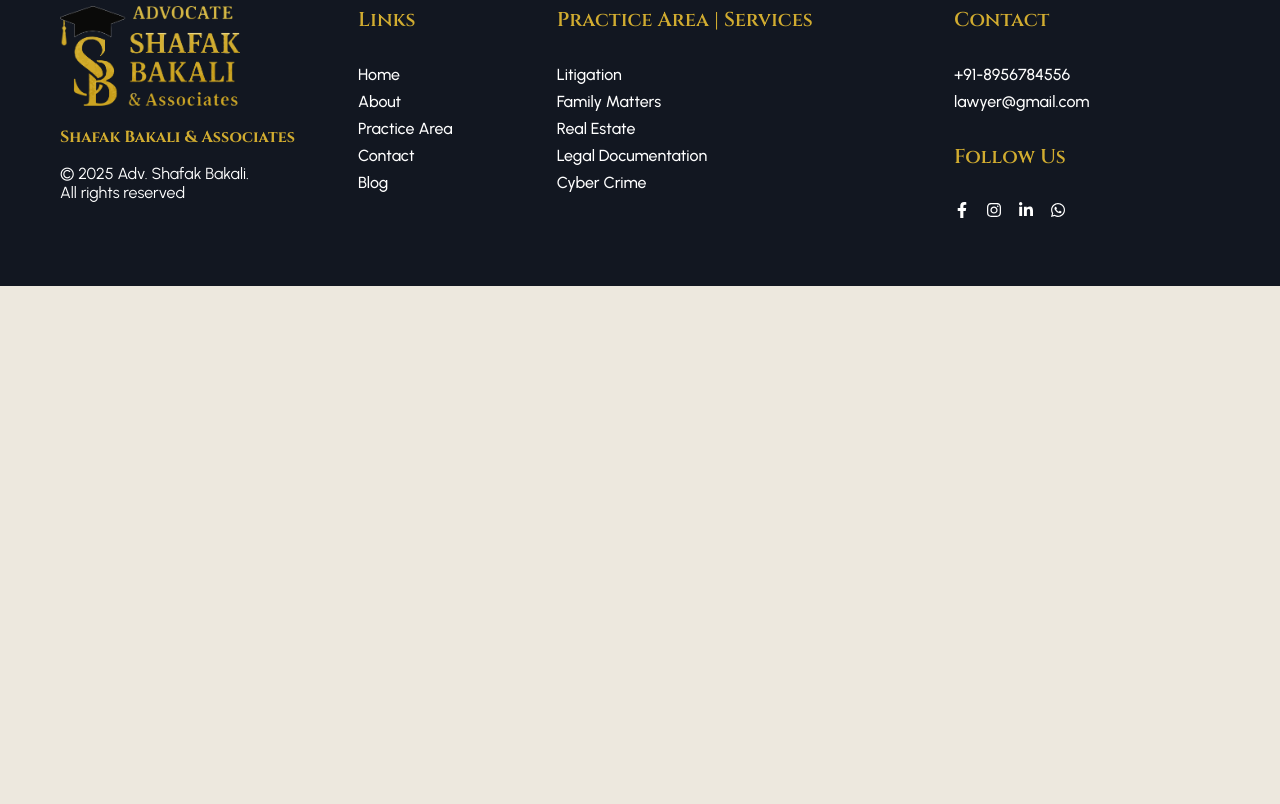
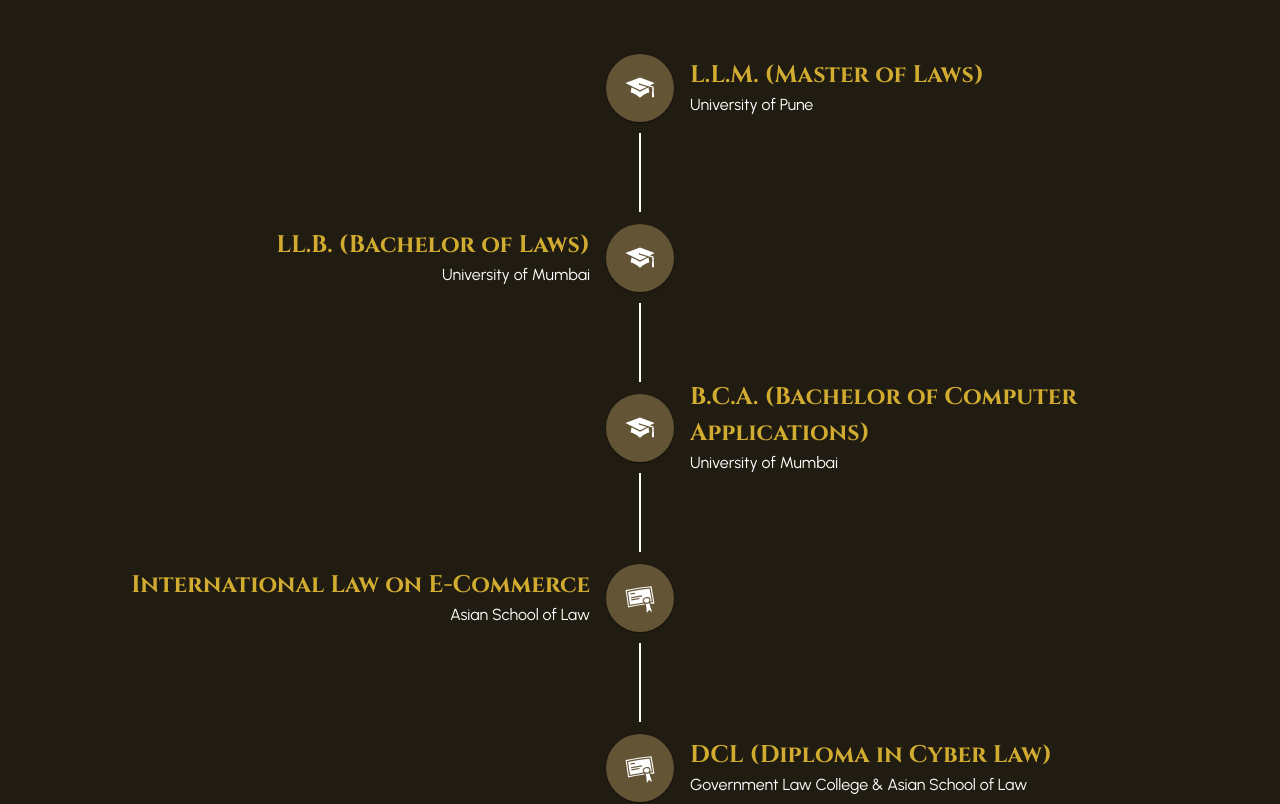
Before and after one commit to shafak36/shafakbakalilawyerwebsite, a Next.js app: page /about in a window 1280 px wide. Shown: the part 860-1664 px from the top of the page. Before the commit the page ends 1146 px from the top, so only its background shows below. Built offline with nearby package versions, Linux system fonts and the light colour scheme.

Commit message:
Add education section

```diff
--- a/package.json
+++ b/package.json
@@ -12,6 +12,7 @@
     "@emotion/react": "^11.14.0",
     "@emotion/styled": "^11.14.1",
     "@mui/icons-material": "^7.3.2",
+    "@mui/lab": "^7.0.0-beta.17",
     "@mui/material": "^7.3.2",
     "@vercel/analytics": "^1.5.0",
     "gray-matter": "^4.0.3",
--- a/src/app/about/page.js
+++ b/src/app/about/page.js
@@ -1,10 +1,11 @@
+import AboutPageEducation from "@/components/pages/about/AboutPageEducation";
 import AboutPageHero from "@/components/pages/about/AboutPageHero";
-
 
 export default function About() {
   return (
     <>
-      <AboutPageHero sectionId="hero" />
+      <AboutPageHero sectionID="hero" />
+      <AboutPageEducation sectionID="education" />
     </>
   );
 }
--- a/src/app/page.js
+++ b/src/app/page.js
@@ -9,7 +9,7 @@
 export default function Home() {
   return (
     <>
-      <HomePageHero sectionId="hero" />
+      <HomePageHero sectionID="hero" />
       <HomePageUSP sectionID={"usp"} />
       <HomePageServices sectionID={"services"} />
       <HomePageAboutMe sectionID={"about-me"} />
--- /dev/null
+++ b/src/components/pages/about/AboutPageEducation.jsx
@@ -0,0 +1,133 @@
+"use client";
+
+import Timeline from "@mui/lab/Timeline";
+import TimelineItem, { timelineItemClasses } from "@mui/lab/TimelineItem";
+import TimelineSeparator from "@mui/lab/TimelineSeparator";
+import TimelineConnector from "@mui/lab/TimelineConnector";
+import TimelineContent from "@mui/lab/TimelineContent";
+import TimelineDot from "@mui/lab/TimelineDot";
+import { Stack, useMediaQuery, useTheme } from "@mui/material";
+
+import { GiGraduateCap } from "react-icons/gi";
+import { GiDiploma } from "react-icons/gi";
+
+import Container from "@/components/layout/Container";
+
+import styles from "@/styles/pages/Aboutpage.module.css";
+
+const AboutPageEducation = ({ sectionID }) => {
+  const theme = useTheme();
+  const isSmallScreen = useMediaQuery(theme.breakpoints.down("sm"));
+
+  return (
+    <section id={sectionID} className={`${styles.educationSection}`}>
+      <Container className="container-y-padding">
+        <Timeline
+          sx={{
+            [`@media (max-width:600px)`]: {
+              [`& .${timelineItemClasses.root}:before`]: {
+                flex: 0,
+                padding: 0,
+              },
+            },
+          }}
+          position={isSmallScreen ? "normal" : "alternate"}
+        >
+          <TimelineItem>
+            <TimelineSeparator>
+              <TimelineDot color="secondary" sx={{ p: 2 }}>
+                <GiGraduateCap size={32} />
+              </TimelineDot>
+              <TimelineConnector sx={{ background: "var(--white)" }} />
+            </TimelineSeparator>
+            <TimelineContent height={90} mb={10}>
+              <Stack height={"100%"} justifyContent={"center"}>
+                <h4 style={{ color: "var(--accent)" }}>
+                  {"L.L.M. (Master of Laws)"}
+                </h4>
+                <span style={{ color: "var(--white)" }}>
+                  University of Pune
+                </span>
+              </Stack>
+            </TimelineContent>
+          </TimelineItem>
+          <TimelineItem>
+            <TimelineSeparator>
+              <TimelineDot color="secondary" sx={{ p: 2 }}>
+                <GiGraduateCap size={32} />
+              </TimelineDot>
+              <TimelineConnector sx={{ background: "var(--white)" }} />
+            </TimelineSeparator>
+            <TimelineContent height={90} mb={10}>
+              <Stack height={"100%"} justifyContent={"center"}>
+                <h4 style={{ color: "var(--accent)" }}>
+                  {"LL.B. (Bachelor of Laws)"}
+                </h4>
+                <span style={{ color: "var(--white)" }}>
+                  University of Mumbai
+                </span>
+              </Stack>
+            </TimelineContent>
+          </TimelineItem>
+          <TimelineItem>
+            <TimelineSeparator>
+              <TimelineDot color="secondary" sx={{ p: 2 }}>
+                <GiGraduateCap size={32} />
+              </TimelineDot>
+              <TimelineConnector sx={{ background: "var(--white)" }} />
+            </TimelineSeparator>
+            <TimelineContent height={90} mb={10}>
+              <Stack height={"100%"} justifyContent={"center"}>
+                <h4 style={{ color: "var(--accent)" }}>
+                  {"B.C.A. (Bachelor of Computer Applications)"}
+                </h4>
+                <span style={{ color: "var(--white)" }}>
+                  University of Mumbai
+                </span>
+              </Stack>
+            </TimelineContent>
+          </TimelineItem>
+          <TimelineItem>
+            <TimelineSeparator>
+              <TimelineDot color="secondary" sx={{ p: 2 }}>
+                <GiDiploma size={32} />
+              </TimelineDot>
+              <TimelineConnector sx={{ background: "var(--white)" }} />
+            </TimelineSeparator>
+            <TimelineContent height={90} mb={10}>
+              <Stack height={"100%"} justifyContent={"center"}>
+                <h4 style={{ color: "var(--accent)" }}>
+                  {"International Law on E-Commerce"}
+                </h4>
+                <span style={{ color: "var(--white)" }}>
+                  Asian School of Law
+                </span>
+              </Stack>
+            </TimelineContent>
+          </TimelineItem>
+          <TimelineItem>
+            <TimelineSeparator>
+              <TimelineDot color="secondary" sx={{ p: 2 }}>
+                <GiDiploma size={32} />
+              </TimelineDot>
+              <TimelineConnector sx={{ background: "var(--white)" }} />
+            </TimelineSeparator>
+            <TimelineContent height={90}>
+              <Stack height={"100%"} justifyContent={"center"}>
+                <h4 style={{ color: "var(--accent)" }}>
+                  {"DCL (Diploma in Cyber Law)"}
+                </h4>
+                <span style={{ color: "var(--white)" }}>
+                  {" "}
+                  Government Law College & Asian School of Law
+                </span>
+              </Stack>
+            </TimelineContent>
+          </TimelineItem>
+        </Timeline>
+      </Container>
+    </section>
+  );
+};
+
+export default AboutPageEducation;
--- a/src/components/pages/about/AboutPageHero.jsx
+++ b/src/components/pages/about/AboutPageHero.jsx
@@ -3,6 +3,8 @@
 import Image from "next/image";
 
 import { Box, Grid, Stack } from "@mui/material";
+
+import * as motion from "motion/react-client";
 
 import Container from "@/components/layout/Container";
 
@@ -31,6 +33,11 @@
           >
             <Grid size={12} maxWidth={1100}>
               <Stack spacing={4}>
+                <motion.div
+                  initial={{ opacity: 0, y: 50 }}
+                  animate={{ opacity: 1, y: 0 }}
+                  transition={{ duration: 0.5 }}
+                >
                   <Box position={"relative"} height={400}>
                     <Image
                       src={aboutPagePicture}
@@ -43,6 +50,7 @@
                       }}
                     />
                   </Box>
+                </motion.div>
                 <h3
                   style={{
                     color: "var(--accent)",
--- a/src/styles/globals.css
+++ b/src/styles/globals.css
@@ -93,6 +93,11 @@
   font-weight: 400;
 }
 
+h4 {
+  font-size: 24px;
+  font-weight: 700;
+}
+
 h5 {
   font-size: 20px;
   font-weight: 600;
@@ -155,6 +160,9 @@
   h3 {
     font-size: 32px;
   }
+  h4 {
+    font-size: 22px;
+  }
   h5 {
     font-size: 18px;
   }
@@ -170,6 +178,9 @@
   h3 {
     font-size: 24px;
   }
+  h4 {
+    font-size: 20px;
+  }
   h5 {
     font-size: 16px;
   }
--- a/src/styles/pages/Aboutpage.module.css
+++ b/src/styles/pages/Aboutpage.module.css
@@ -23,6 +23,12 @@
   z-index: var(--z-index-hero-container);
 }
 
+/* Education Section */
+
+.educationSection {
+  background-color: var(--secondaryDark);
+}
+
 /* Media Queries */
 
 @media (max-width: 1200px) and (min-width: 744px) {
```
Also changed, not shown: 1 other file (tests, documents, lock files or other folders). Lines whose indentation alone changed are shown as unchanged.
